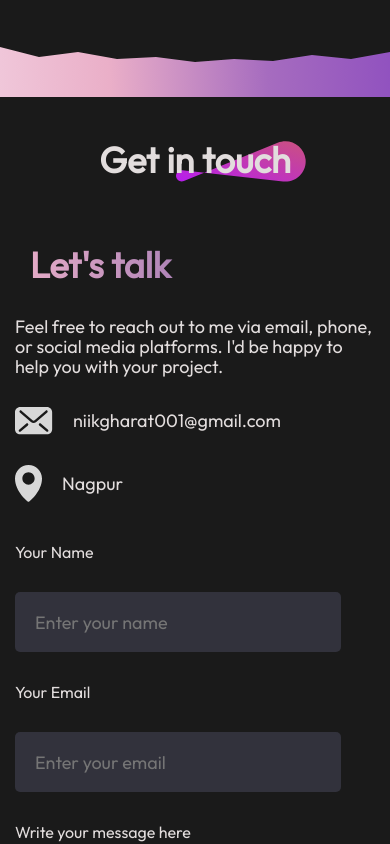
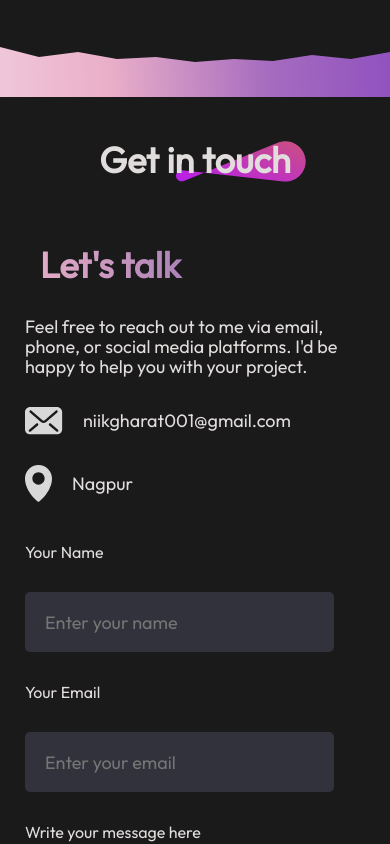
Before and after one commit to buriburi-nik/porfolio, a React (Vite) app: page / in a window 390 px wide. Shown: the part 4040-4884 px from the top of the page. Built offline with nearby package versions, Linux system fonts and the light colour scheme.

Commit message:
fix: Adjust margin in Contact component for improved layout responsiveness

```diff
--- a/src/Components/Contact.css
+++ b/src/Components/Contact.css
@@ -214,7 +214,7 @@
     }
 
     .contact {
-        margin: 40px 15px;
+        margin: 40px 25px;
     }
 
     .contact-section {
```
